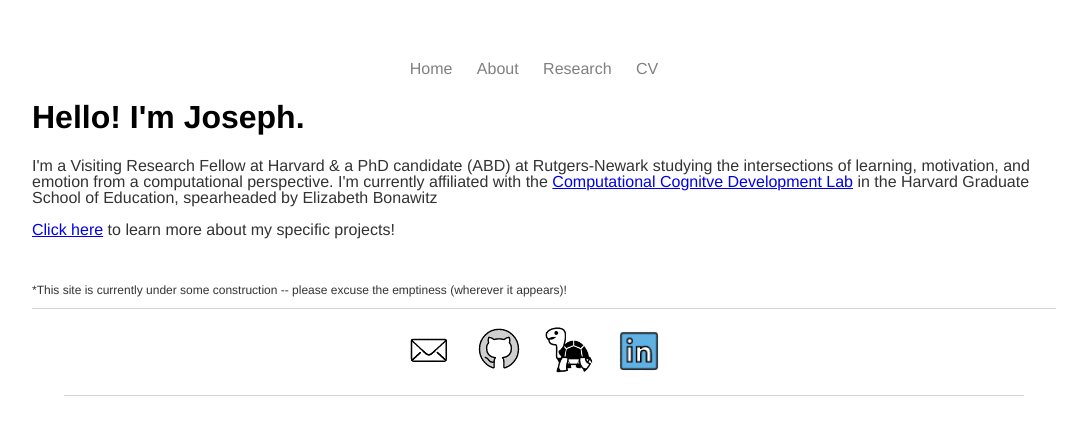
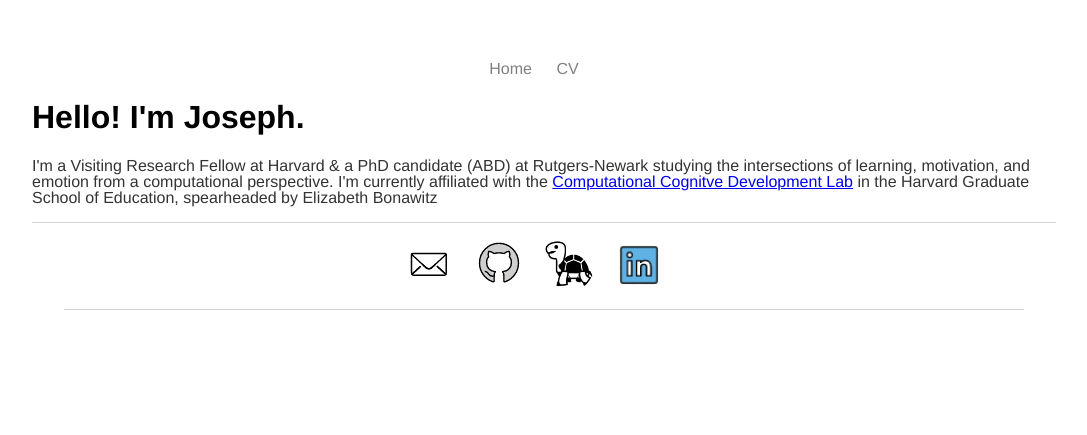
Before and after one commit to ColantonioLearn/ColantonioLearn.github.io, a Jekyll site: the page built from index.html, in a window 1280 px wide. Shown: the top 435 px of the page, without its empty margins (96-1183 px from the left). Built offline with Jekyll 4.4.1, drawn with Linux system fonts in a browser that asks for light colours.

Commit message:
under construction

```diff
--- a/_layouts/default.html
+++ b/_layouts/default.html
@@ -13,8 +13,9 @@
 		<center><nav>
     		<ul>
         		<li><a href="/" class="menu">Home</a></li>
+						<!--
 	        	<li><a href="/about" class="menu">About</a></li>
-			<li><a href="/research" class="menu">Research</a></li>
+			<li><a href="/research" class="menu">Research</a></li>-->
         		<li><a href="/cv/CV_ColantonioJoseph.pdf", target="_blank" class="menu">CV</a></li>
     		</ul>
 		</nav> </center>
--- a/index.html
+++ b/index.html
@@ -8,7 +8,7 @@
 	<p>I'm a Visiting Research Fellow at Harvard & a PhD candidate (ABD) at Rutgers-Newark studying the intersections of learning, motivation, and emotion
 		from a computational perspective. I'm currently affiliated with the <a href="https://projects.iq.harvard.edu/ccdlab">Computational Cognitve Development Lab</a>
 		in the Harvard Graduate School of Education, spearheaded by Elizabeth Bonawitz <br/>
-	<br/><a href="/about">Click here</a> to learn more about my specific projects!</p>
+	<!--<br/><a href="/about">Click here</a> to learn more about my specific projects!</p>
 	<br/>
 	<p style="font-size:12px">*This site is currently under some construction -- please excuse the emptiness (wherever it appears)!</p>
 	<!--
```
